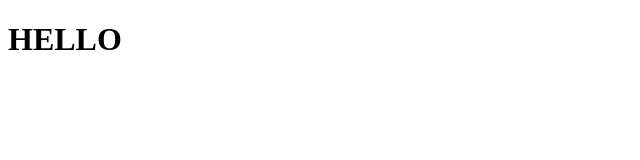
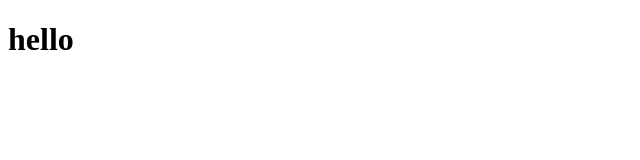
Before and after one commit to nouman-65/devops, a plain HTML site: page index.html in a window 1280 px wide. Shown: the whole page, without its empty margins (0-640 px from the left). Drawn offline with Linux system fonts and the light colour scheme.

Commit message:
updated text

```diff
--- a/index.html
+++ b/index.html
@@ -6,6 +6,6 @@
     <title>Document</title>
 </head>
 <body>
-    <h1>HELLO</h1>
+    <h1>hello</h1>
 </body>
 </html>
```
